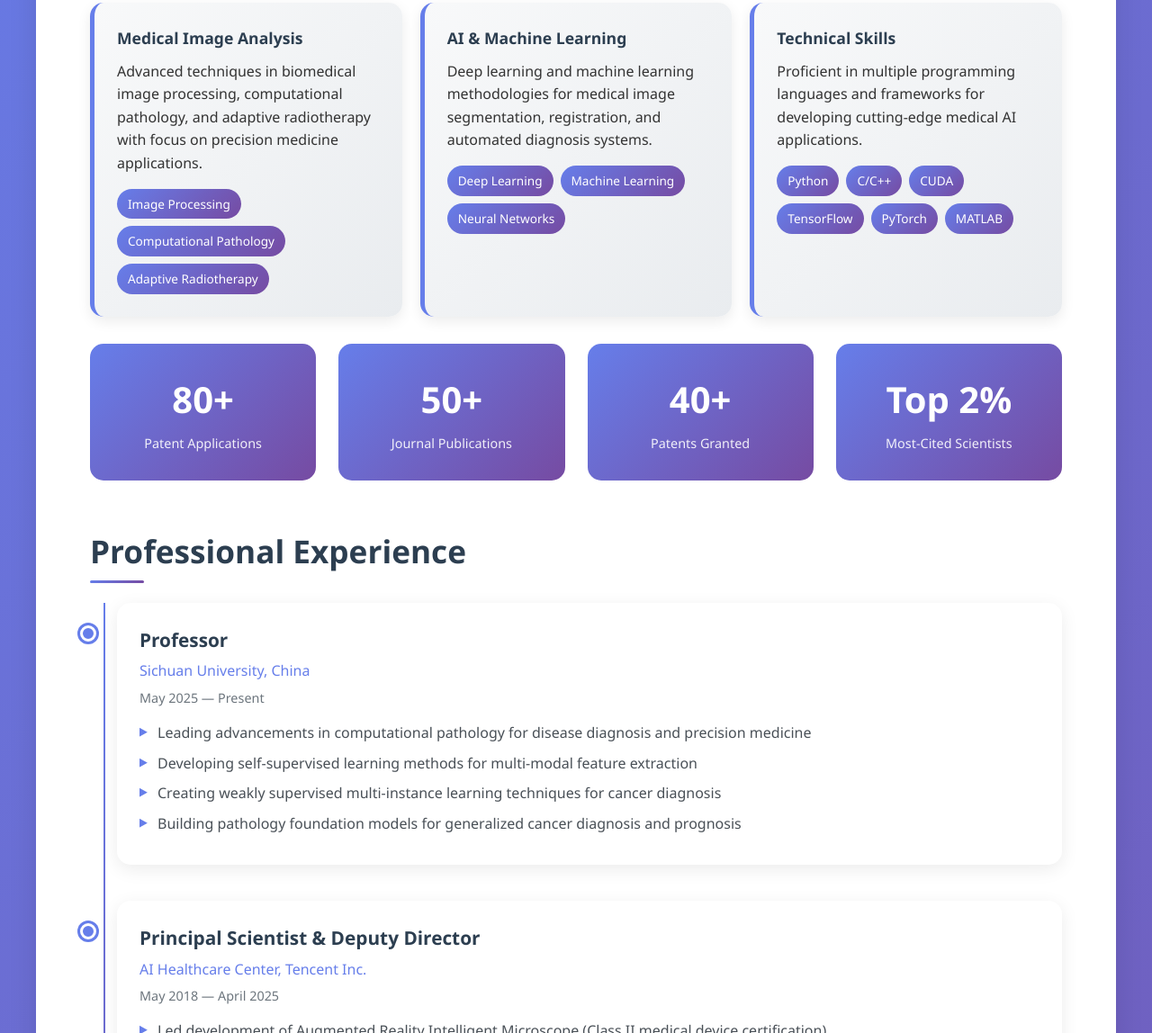
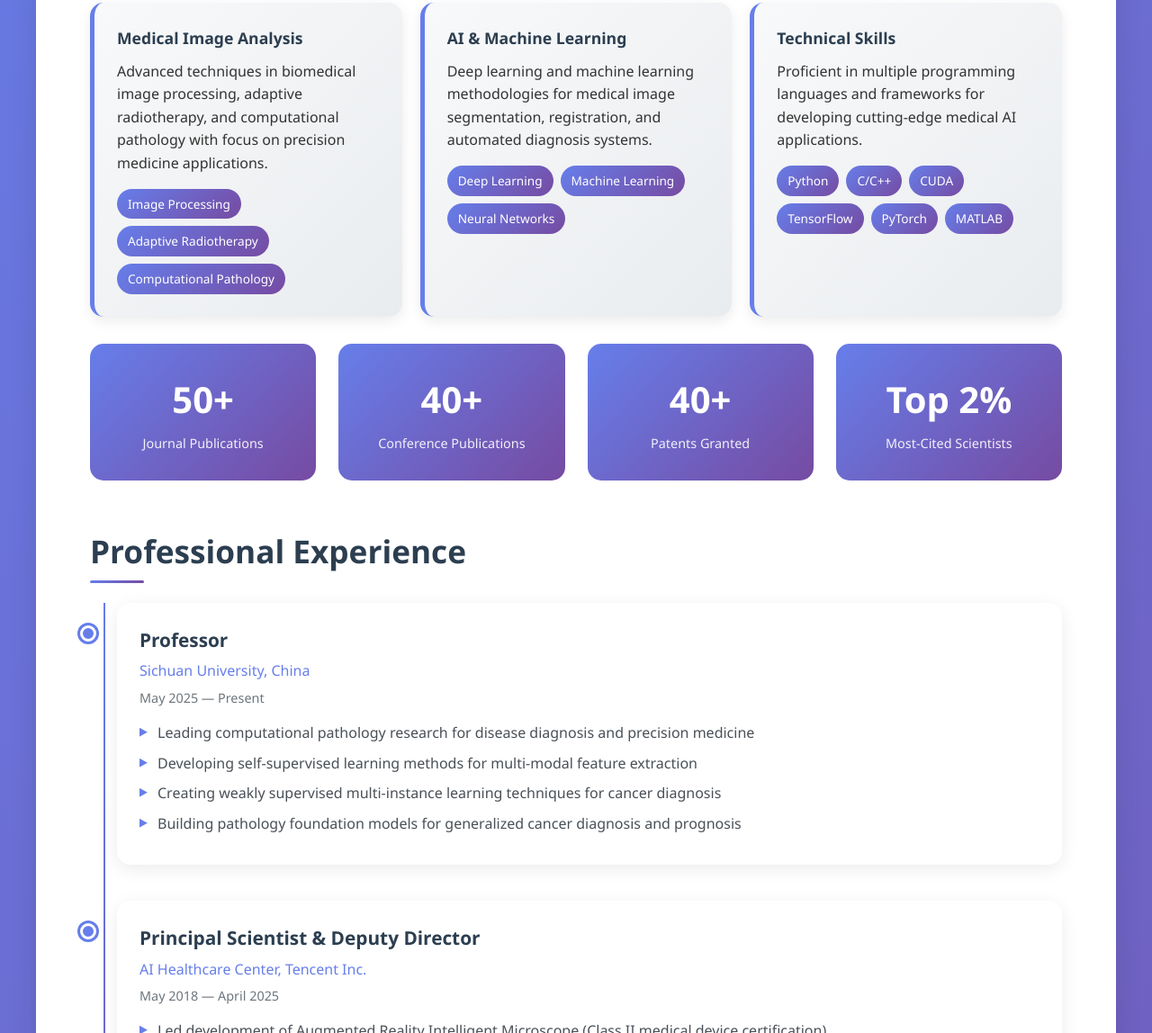
Before and after one commit to xhan2025/xhan2025.github.io, a plain HTML site: page index.html in a window 1280 px wide. Shown: the part 602-1750 px from the top of the page at 90% size. Drawn offline with Linux system fonts and the light colour scheme.

Commit message:
Update index.html

```diff
--- a/index.html
+++ b/index.html
@@ -441,7 +441,7 @@
         <header class="header">
             <div class="header-content">
                 <h1 class="name">Dr. Xiao Han</h1>
-                <p class="title">Professor | AI Healthcare Research | Computational Pathology Expert</p>
+                <p class="title">Professor | AI Healthcare Researcher | Computational Pathology Expert</p>
                 <div class="contact-info">
                     <div class="contact-item">
                         <span>📱</span>
@@ -458,7 +458,7 @@
                 </div>
 
                 <div class="cv-download">
-                    <a href="path/to/your/cv.pdf" class="cv-btn" download="Xiao_Han_CV.pdf">
+                    <a href="cv.pdf" class="cv-btn" download="Xiao_Han_CV.pdf">
                         <span>📄</span>
                         Download Full CV
                     </a>
@@ -472,11 +472,11 @@
                 <div class="expertise-grid">
                     <div class="expertise-card">
                         <div class="expertise-category">Medical Image Analysis</div>
-                        <p>Advanced techniques in biomedical image processing, computational pathology, and adaptive radiotherapy with focus on precision medicine applications.</p>
+                        <p>Advanced techniques in biomedical image processing, adaptive radiotherapy, and computational pathology with focus on precision medicine applications.</p>
                         <div class="skill-tags">
                             <span class="skill-tag">Image Processing</span>
+                            <span class="skill-tag">Adaptive Radiotherapy</span>
                             <span class="skill-tag">Computational Pathology</span>
-                            <span class="skill-tag">Adaptive Radiotherapy</span>
                         </div>
                     </div>
                     <div class="expertise-card">
@@ -504,12 +504,12 @@
 
                 <div class="stats-container">
                     <div class="stat-card">
-                        <div class="stat-number">80+</div>
-                        <div class="stat-label">Patent Applications</div>
+                        <div class="stat-number">50+</div>
+                        <div class="stat-label">Journal Publications</div>
                     </div>
                     <div class="stat-card">
-                        <div class="stat-number">50+</div>
-                        <div class="stat-label">Journal Publications</div>
+                        <div class="stat-number">40+</div>
+                        <div class="stat-label">Conference Publications</div>
                     </div>
                     <div class="stat-card">
                         <div class="stat-number">40+</div>
@@ -530,7 +530,7 @@
                         <div class="company">Sichuan University, China</div>
                         <div class="duration">May 2025 — Present</div>
                         <ul class="achievements">
-                            <li>Leading advancements in computational pathology for disease diagnosis and precision medicine</li>
+                            <li>Leading computational pathology research for disease diagnosis and precision medicine</li>
                             <li>Developing self-supervised learning methods for multi-modal feature extraction</li>
                             <li>Creating weakly supervised multi-instance learning techniques for cancer diagnosis</li>
                             <li>Building pathology foundation models for generalized cancer diagnosis and prognosis</li>
```
